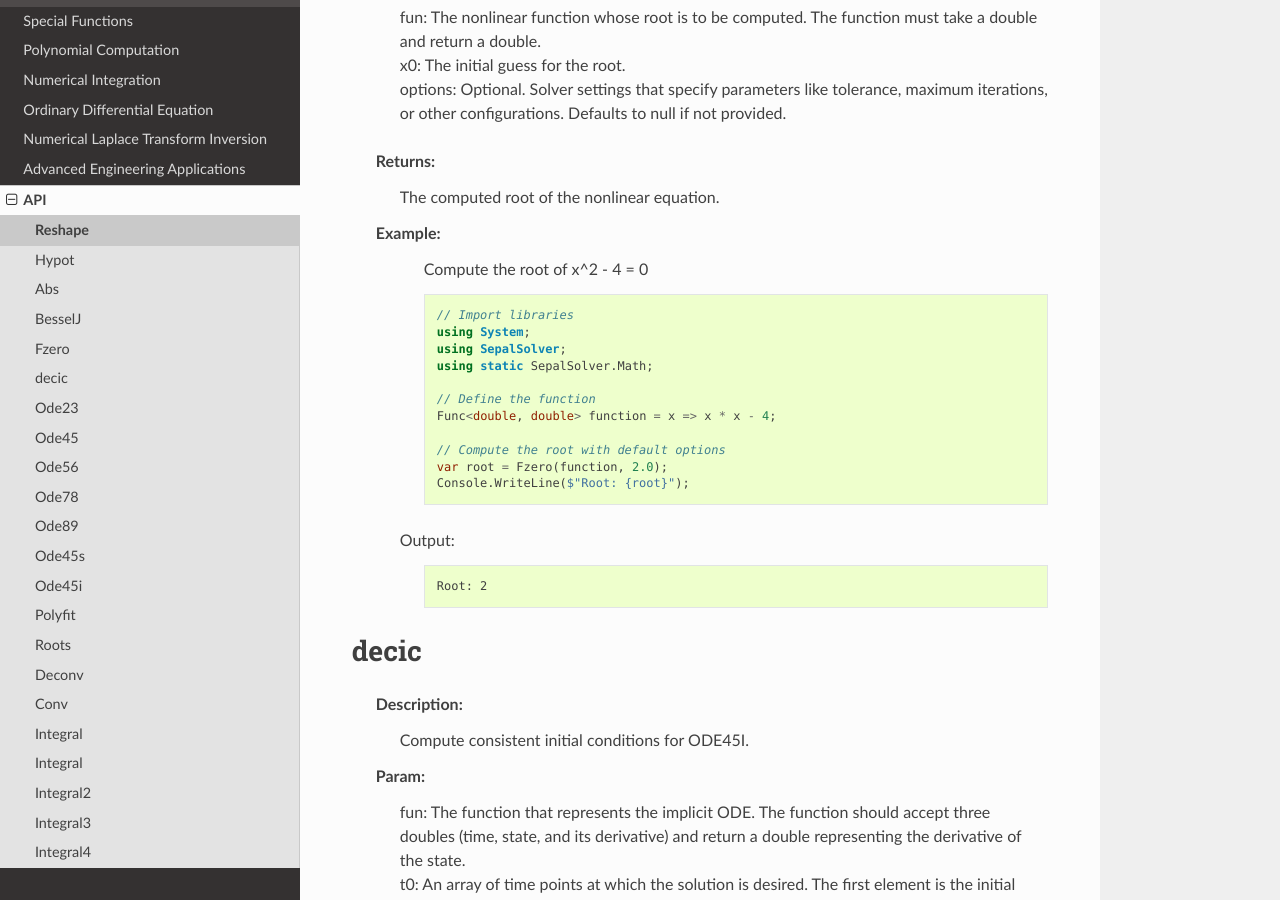
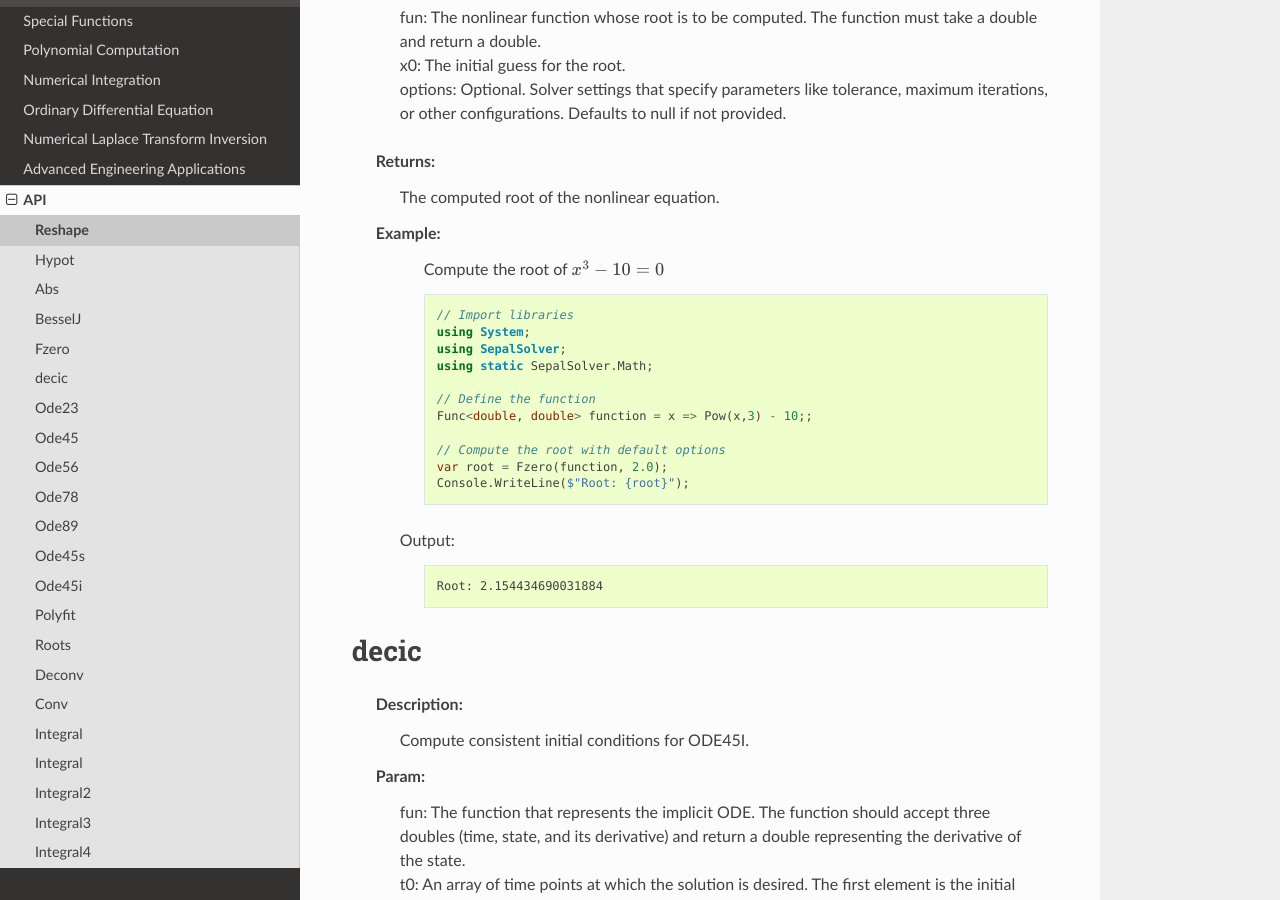
Before and after one commit to cyphercrescent/sepalsolver-doc, a Sphinx documentation site: the page built from docs/source/Math.rst, in a window 1280 px wide and 900 px high, scrolled down 5645 px. Built offline with Sphinx 7.4.7 and the Read the Docs theme 3.1.0, drawn with Linux system fonts in a browser that asks for light colours.

Commit message:
Update Math.rst

```diff
--- a/docs/source/Math.rst
+++ b/docs/source/Math.rst
@@ -260,7 +260,7 @@ Fzero
    Returns:
        The computed root of the nonlinear equation.
    Example:
-       Compute the root of x^2 - 4 = 0
+       Compute the root of :math:`x^3 - 10 = 0`
 
        .. code-block:: CSharp
 
@@ -270,7 +270,7 @@ Fzero
           using static SepalSolver.Math;
 
           // Define the function
-          Func<double, double> function = x => x * x - 4;
+          Func<double, double> function = x => Pow(x,3) - 10;;
 
           // Compute the root with default options
           var root = Fzero(function, 2.0);
@@ -281,7 +281,7 @@ Fzero
 
        .. code-block:: Terminal
 
-          Root: 2
+          Root: 2.154434690031884
 
 
 decic
```
